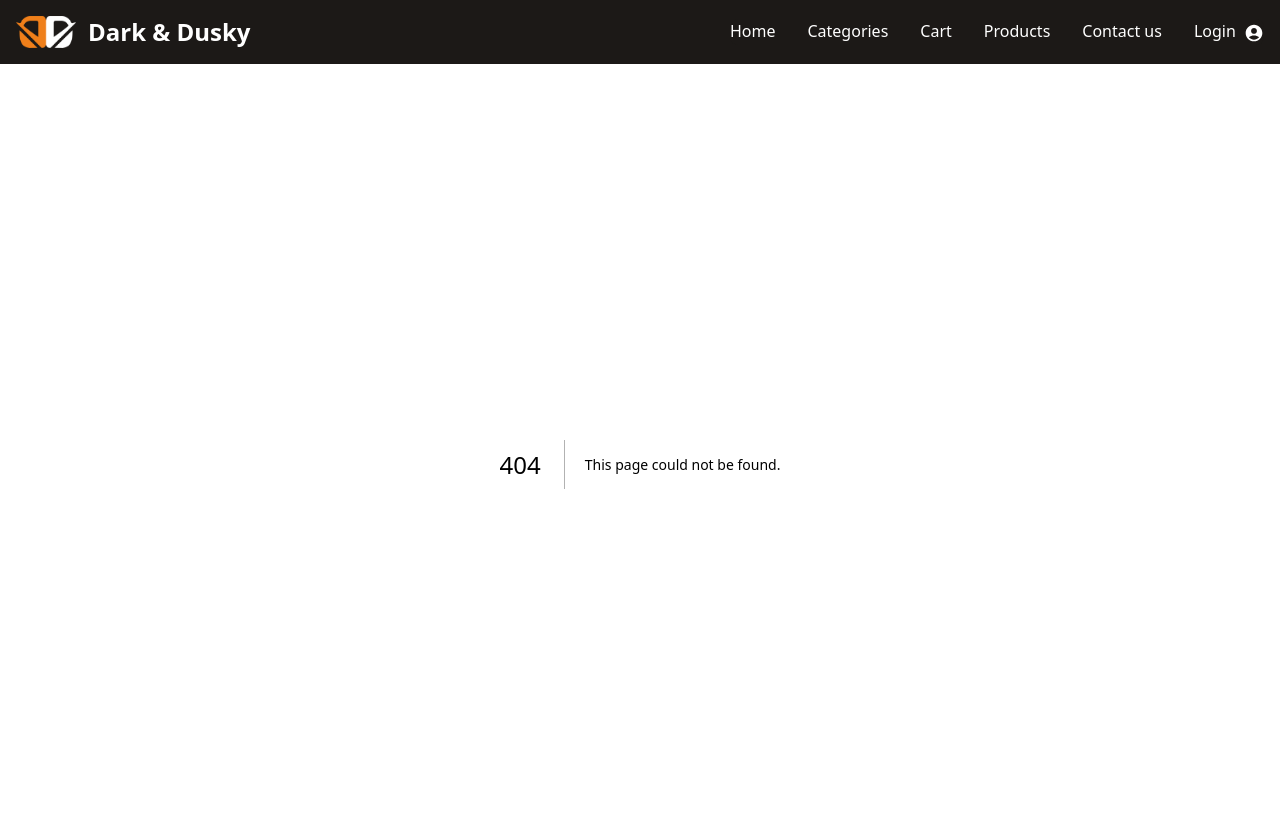
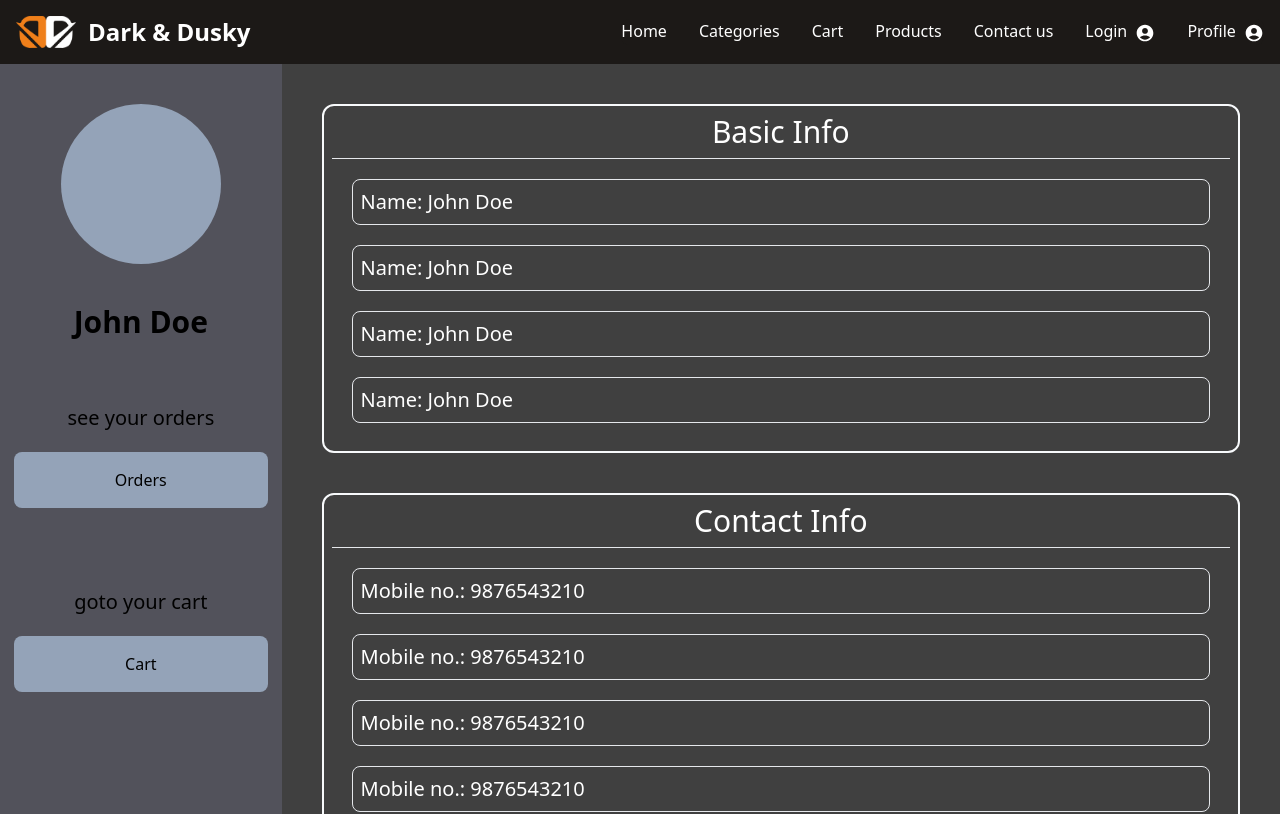
Before and after one commit to bryanC29/d-z-international, a Next.js app: page /profile in a window 1280 px wide. Before the commit this address had no page. Shown: the top 814 px of the page. Built offline with nearby package versions, Linux system fonts and the light colour scheme.

Commit message:
BUILD: profile Layout

```diff
--- /dev/null
+++ b/src/app/profile/page.tsx
@@ -0,0 +1,48 @@
+export default function profile() {
+  return (
+    <>
+      <div className="bg-gray-700 flex flex-row">
+        <div className="bg-zinc-600 h-auto w-[22%] sticky flex flex-col items-center">
+          <div className="bg-slate-400 rounded-full h-40 w-40 m-10"></div>
+          <p className="text-3xl font-semibold">John Doe</p>
+          <div className="flex w-full items-center flex-col py-16">
+            <p className="text-xl mb-5">see your orders</p>
+            <button className="w-[90%] mb-20 h-14 bg-slate-400 rounded-lg">
+              Orders
+            </button>
+            <p className="text-xl mb-5">goto your cart</p>
+            <button className="w-[90%] h-14 bg-slate-400 rounded-lg">
+              Cart
+            </button>
+          </div>
+        </div>
+        <div className="bg-neutral-700 h-auto w-[78%]">
+          <div className="m-10 border-2 border-slate-50 h-auto  text-white rounded-xl p-2">
+            <p className="text-center text-3xl mb-2">Basic Info</p>
+            <hr />
+            <p className="m-5 text-xl border rounded-lg p-2">Name: John Doe</p>
+            <p className="m-5 text-xl border rounded-lg p-2">Name: John Doe</p>
+            <p className="m-5 text-xl border rounded-lg p-2">Name: John Doe</p>
+            <p className="m-5 text-xl border rounded-lg p-2">Name: John Doe</p>
+          </div>
+          <div className="m-10 border-2 border-slate-50 h-auto  text-white rounded-xl p-2">
+            <p className="text-center text-3xl mb-2">Contact Info</p>
+            <hr />
+            <p className="m-5 text-xl border rounded-lg p-2">
+              Mobile no.: 9876543210{' '}
+            </p>
+            <p className="m-5 text-xl border rounded-lg p-2">
+              Mobile no.: 9876543210{' '}
+            </p>
+            <p className="m-5 text-xl border rounded-lg p-2">
+              Mobile no.: 9876543210{' '}
+            </p>
+            <p className="m-5 text-xl border rounded-lg p-2">
+              Mobile no.: 9876543210{' '}
+            </p>
+          </div>
+        </div>
+      </div>
+    </>
+  );
+}
--- a/src/components/navbar/page.tsx
+++ b/src/components/navbar/page.tsx
@@ -117,6 +117,15 @@ const Navbar = () => {
                 Login <AccountCircleIcon className="md:pl-1" />
               </Link>
             </li>
+            <li>
+              <Link
+                href="/profile"
+                className="block py-2 px-3 text-white hover:bg-stone-700 md:hover:bg-transparent rounded-sm md:bg-transparent md:p-0"
+                aria-current="page"
+              >
+                Profile <AccountCircleIcon className="md:pl-1" />
+              </Link>
+            </li>
           </ul>
         </div>
       </div>
```
